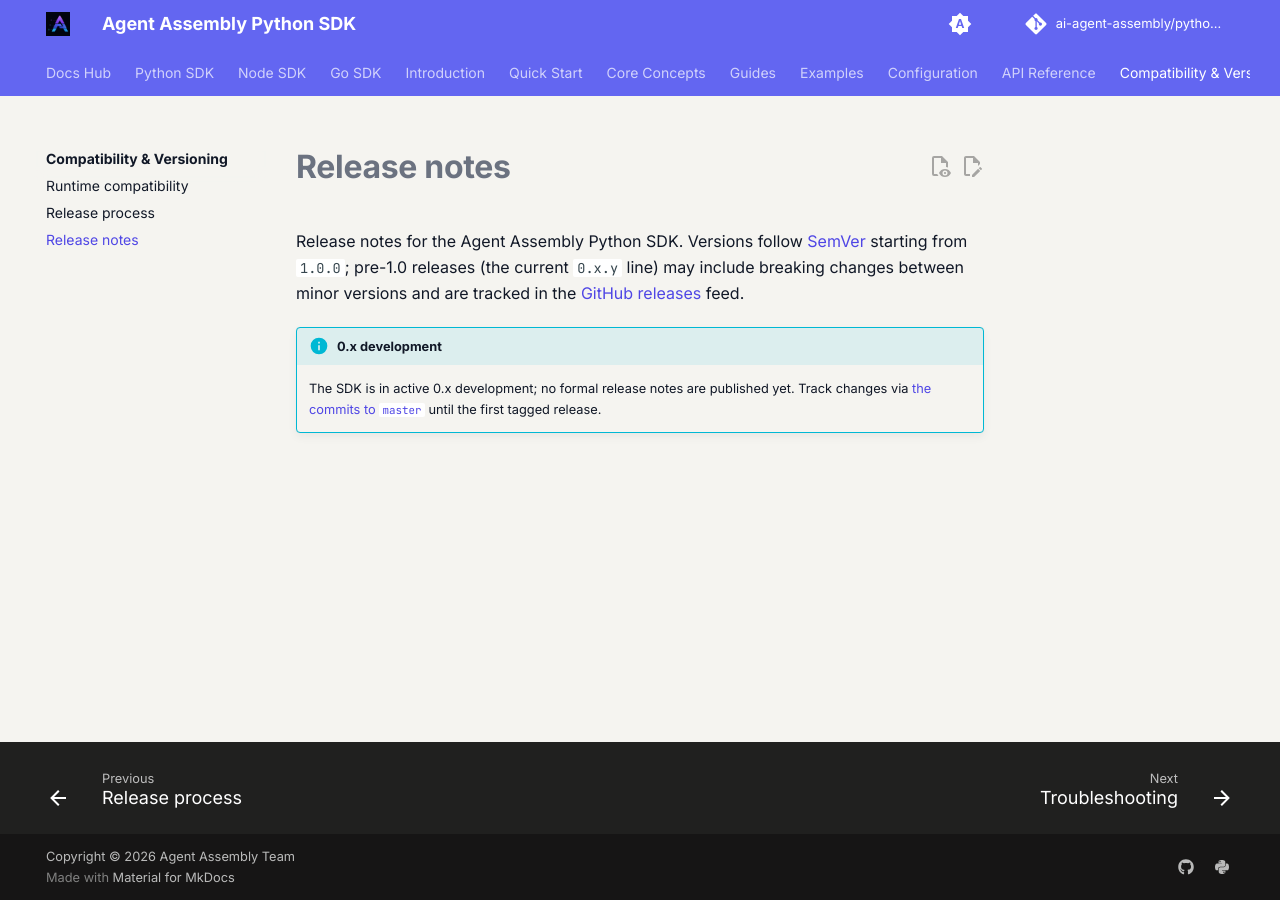
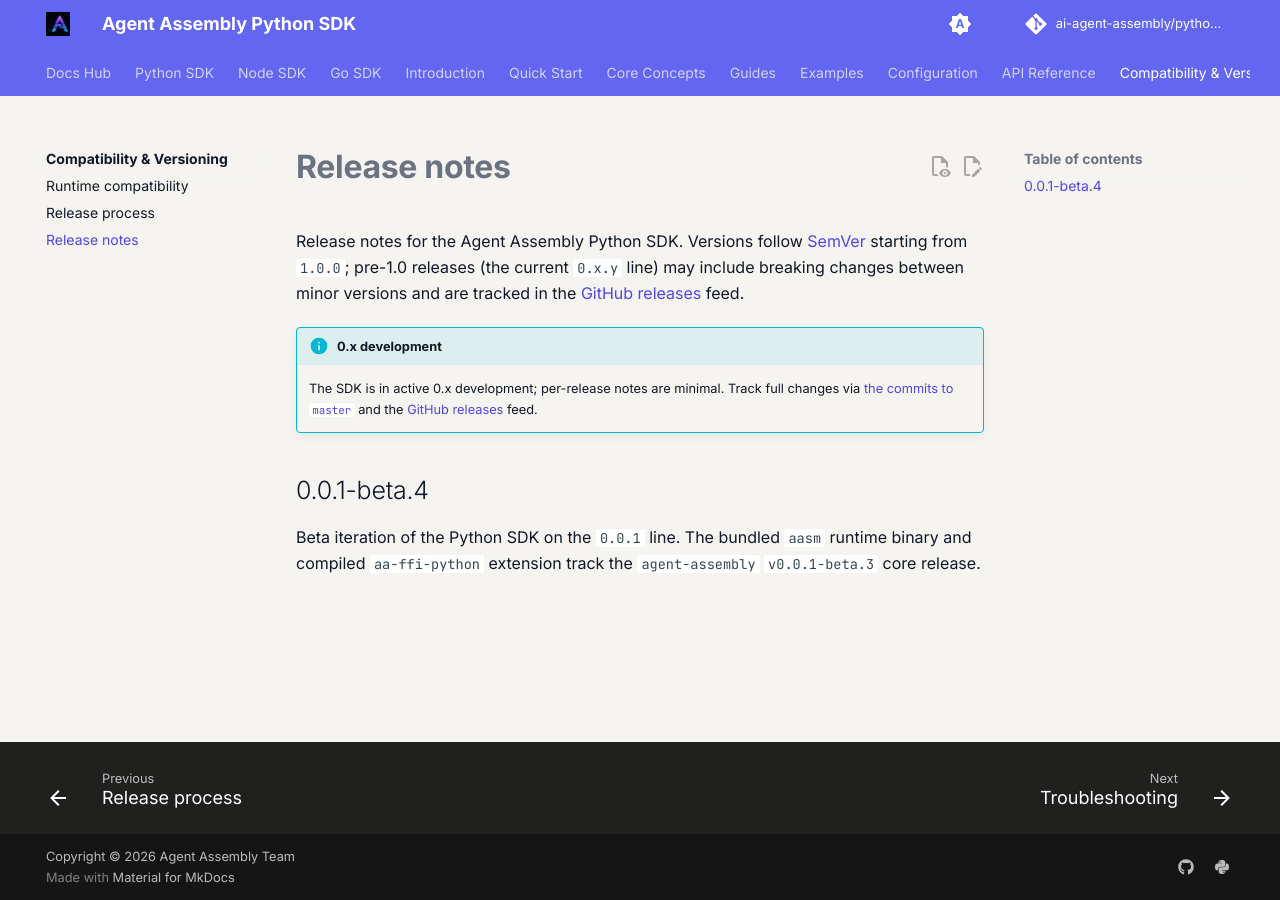
Before and after one commit to AI-agent-assembly/python-sdk, an MkDocs documentation site: the page built from docs/compatibility/release-notes.md, in a window 1280 px wide. Built offline with MkDocs 1.6.1 and Material for MkDocs 9.7.7, drawn with Linux system fonts in a browser that asks for light colours; comment, search, counter and statistics services are not loaded; the version menu is left out.

Commit message:
📝 (docs): Add 0.0.1-beta.4 release-notes entry
Add a release-notes entry for the next beta and point readers at the
GitHub releases feed in addition to master commits.

refs AAASM-3460

Co-Authored-By: Claude Opus 4.8 (1M context) <noreply@anthropic.com>

```diff
--- a/docs/compatibility/release-notes.md
+++ b/docs/compatibility/release-notes.md
@@ -3,4 +3,10 @@
 Release notes for the Agent Assembly Python SDK. Versions follow [SemVer](https://semver.org/) starting from `1.0.0`; pre-1.0 releases (the current `0.x.y` line) may include breaking changes between minor versions and are tracked in the [GitHub releases](https://github.com/ai-agent-assembly/python-sdk/releases) feed.
 
 !!! info "0.x development"
-    The SDK is in active 0.x development; no formal release notes are published yet. Track changes via [the commits to `master`](https://github.com/ai-agent-assembly/python-sdk/commits/master) until the first tagged release.
+    The SDK is in active 0.x development; per-release notes are minimal. Track full changes via [the commits to `master`](https://github.com/ai-agent-assembly/python-sdk/commits/master) and the [GitHub releases](https://github.com/ai-agent-assembly/python-sdk/releases) feed.
+
+## 0.0.1-beta.4
+
+Beta iteration of the Python SDK on the `0.0.1` line. The bundled `aasm` runtime
+binary and compiled `aa-ffi-python` extension track the `agent-assembly`
+`v0.0.1-beta.3` core release.
```
